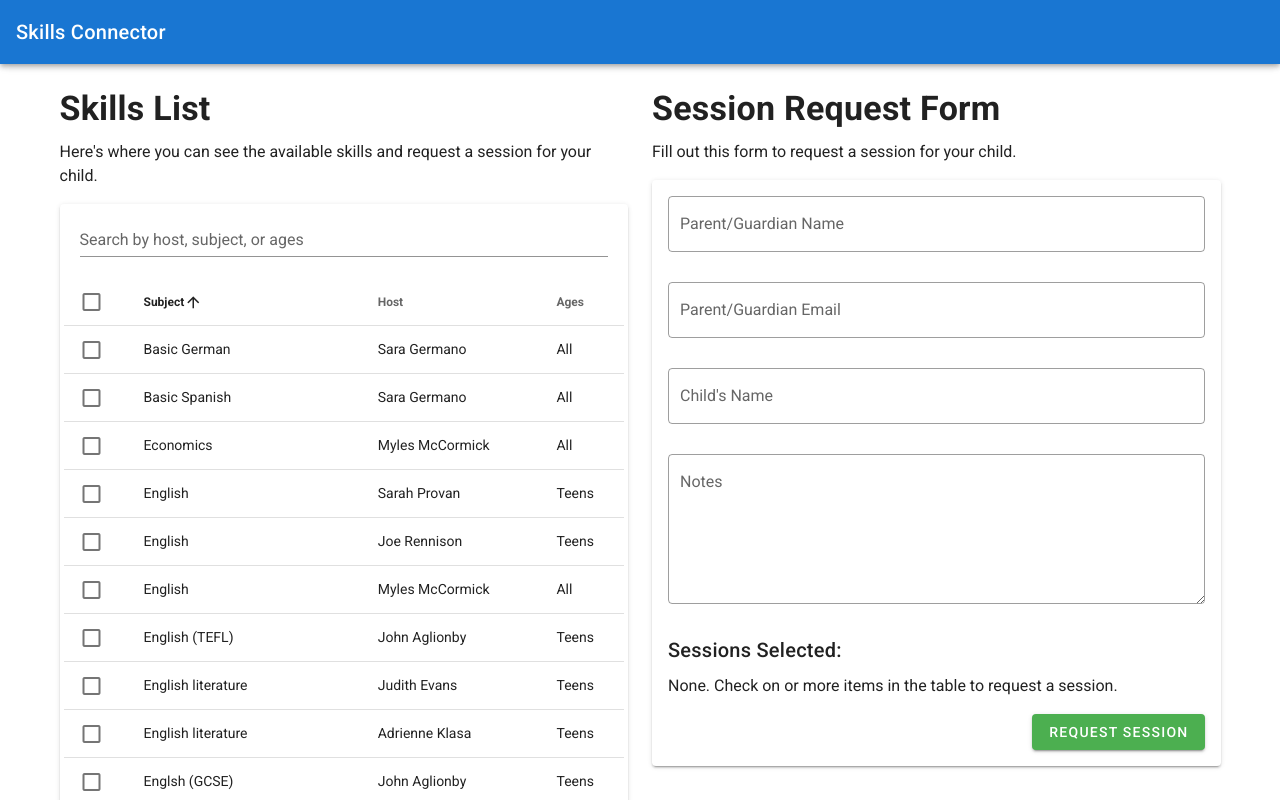
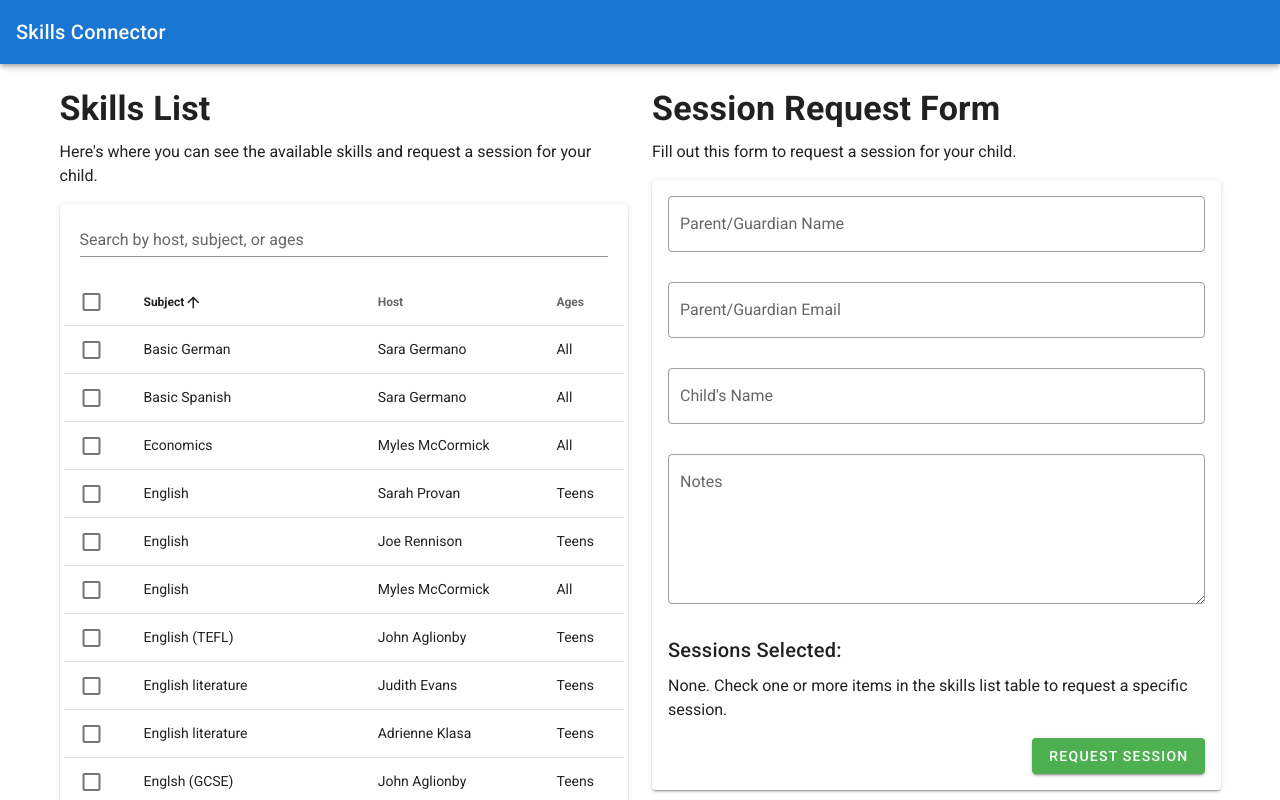
Before and after one commit to marktnoonan/skills-connector, a Vue app: page / in a window 1280 px wide. Shown: the top 800 px of the page. Built offline with nearby package versions, Linux system fonts and the light colour scheme.

Commit message:
fix typo

```diff
--- a/src/components/HelloWorld.vue
+++ b/src/components/HelloWorld.vue
@@ -46,13 +46,10 @@
               </li>
             </ol>
             <p v-else>
-              None. Check on or more items in the table to request a session.
+              None. Check one or more items in the skills list table to request
+              a specific session.
             </p>
-            <v-btn
-              color="success"
-              class="d-block ml-auto mr-0"
-              type="submit"
-            >
+            <v-btn color="success" class="d-block ml-auto mr-0" type="submit">
               <span v-if="selectedRows.length < 2">Request Session</span>
               <span v-else>Request These Sessions</span>
             </v-btn>
@@ -356,9 +353,9 @@ export default {
   }),
   methods: {
     handleSubmit(event) {
-      console.log("handle submit", event)
-    }
-  }
+      console.log("handle submit", event);
+    },
+  },
 };
 </script>
 
```
